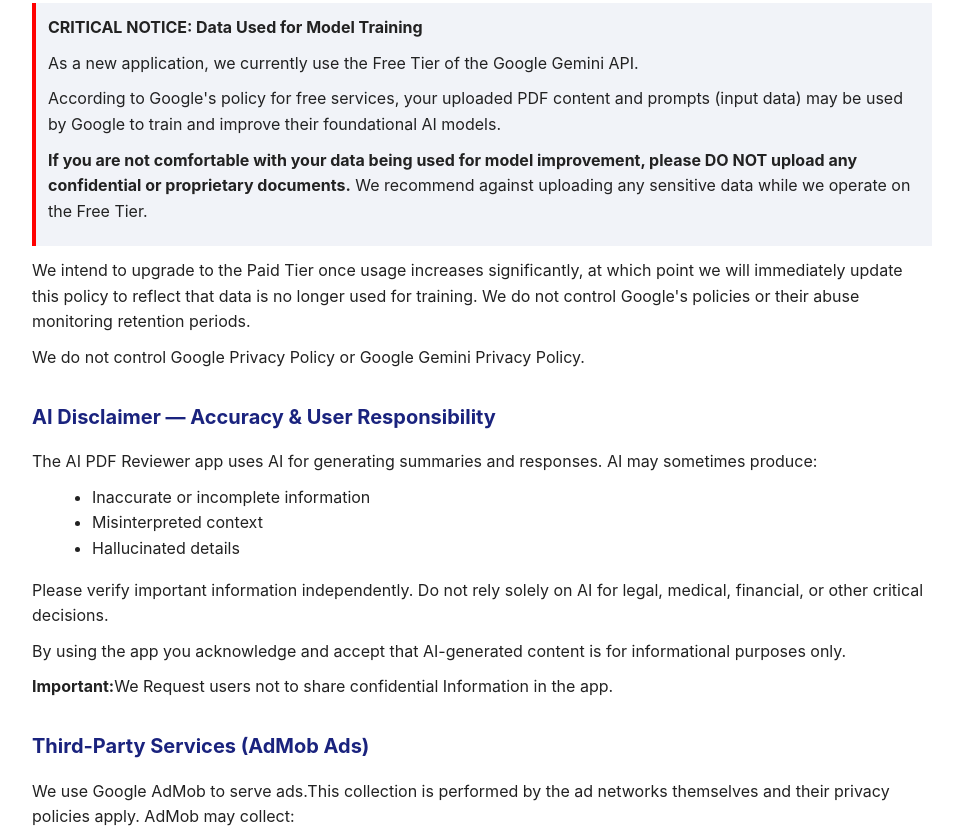
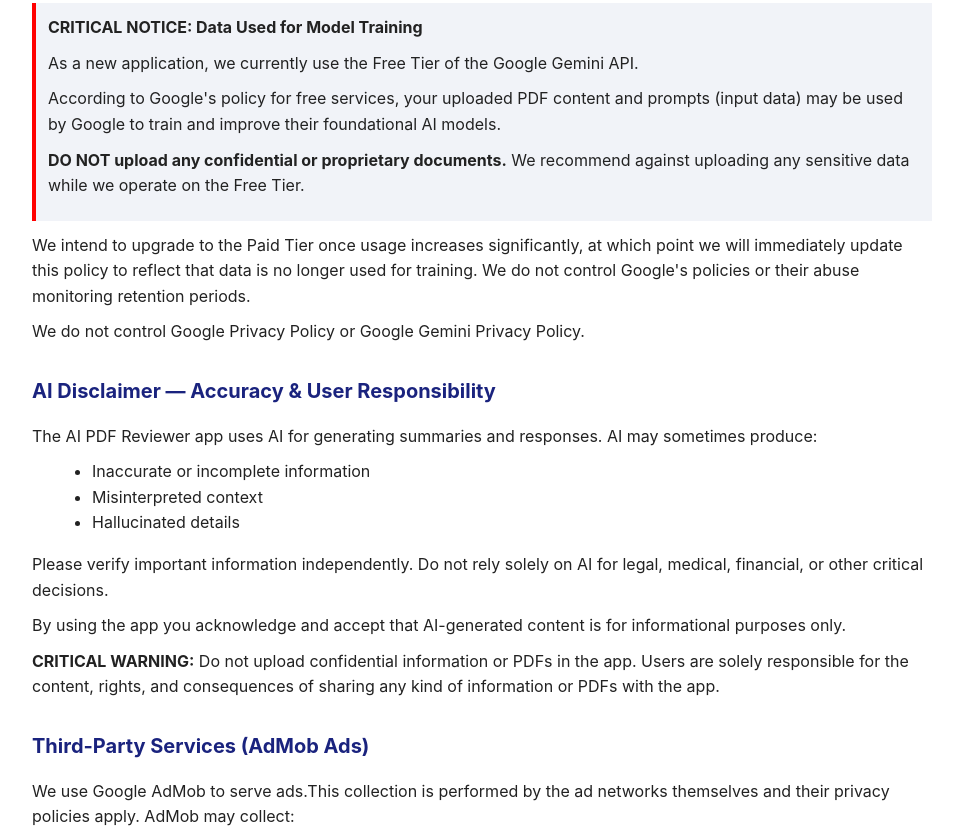
Before and after one commit to varunswaroopvarma/Privacy-Policy, a plain HTML site: page index.html in a window 1280 px wide. Shown: the part 1300-2133 px from the top of the page, without its empty margins (158-1121 px from the left). Drawn offline with Linux system fonts and the light colour scheme.

Commit message:
Update index.html

```diff
--- a/index.html
+++ b/index.html
@@ -21,7 +21,7 @@
 <header>
   <h1>Privacy Policy</h1>
   <div><strong>AI PDF Reviewer :Chat with PDF</strong></div>
-  <div>Last updated: <strong>04-12-2025</strong></div>
+  <div>Last updated: <strong>10-12-2025</strong></div>
 </header>
 
 <p><strong>Welcome to AI PDF Reviewer :Chat with PDF</strong> (“we”, “our”, or “the app”). Your privacy is important to us. This Privacy Policy explains what information we process, how we use it, and your choices.</p>
@@ -70,7 +70,7 @@
   <strong>CRITICAL NOTICE: Data Used for Model Training</strong>
   <p>As a new application, we currently use the Free Tier of the Google Gemini API.</p>
   <p>According to Google's policy for free services, your uploaded PDF content and prompts (input data) may be used by Google to train and improve their foundational AI models.</p>
-  <p><strong>If you are not comfortable with your data being used for model improvement, please DO NOT upload any confidential or proprietary documents.</strong> We recommend against uploading any sensitive data while we operate on the Free Tier.</p>
+  <p><strong>DO NOT upload any confidential or proprietary documents.</strong> We recommend against uploading any sensitive data while we operate on the Free Tier.</p>
 </div>
 
 <p>We intend to upgrade to the Paid Tier once usage increases significantly, at which point we will immediately update this policy to reflect that data is no longer used for training. We do not control Google's policies or their abuse monitoring retention periods.</p>
@@ -86,7 +86,7 @@
 </ul>
 <p>Please verify important information independently. Do not rely solely on AI for legal, medical, financial, or other critical decisions.</p>
 <p>By using the app you acknowledge and accept that AI-generated content is for informational purposes only.</p>
-<p><strong>Important:</strong>We Request users not to share confidential Information in the app.</p>
+<p><strong>CRITICAL WARNING:</strong> Do not upload confidential information or PDFs in the app. Users are solely responsible for the content, rights, and consequences of sharing any kind of information or PDFs with the app.</p>
 
 <h2>Third-Party Services (AdMob Ads)</h2>
 <p>We use Google AdMob to serve ads.This collection is performed by the ad networks themselves and their privacy policies apply. AdMob may collect:</p>
```
